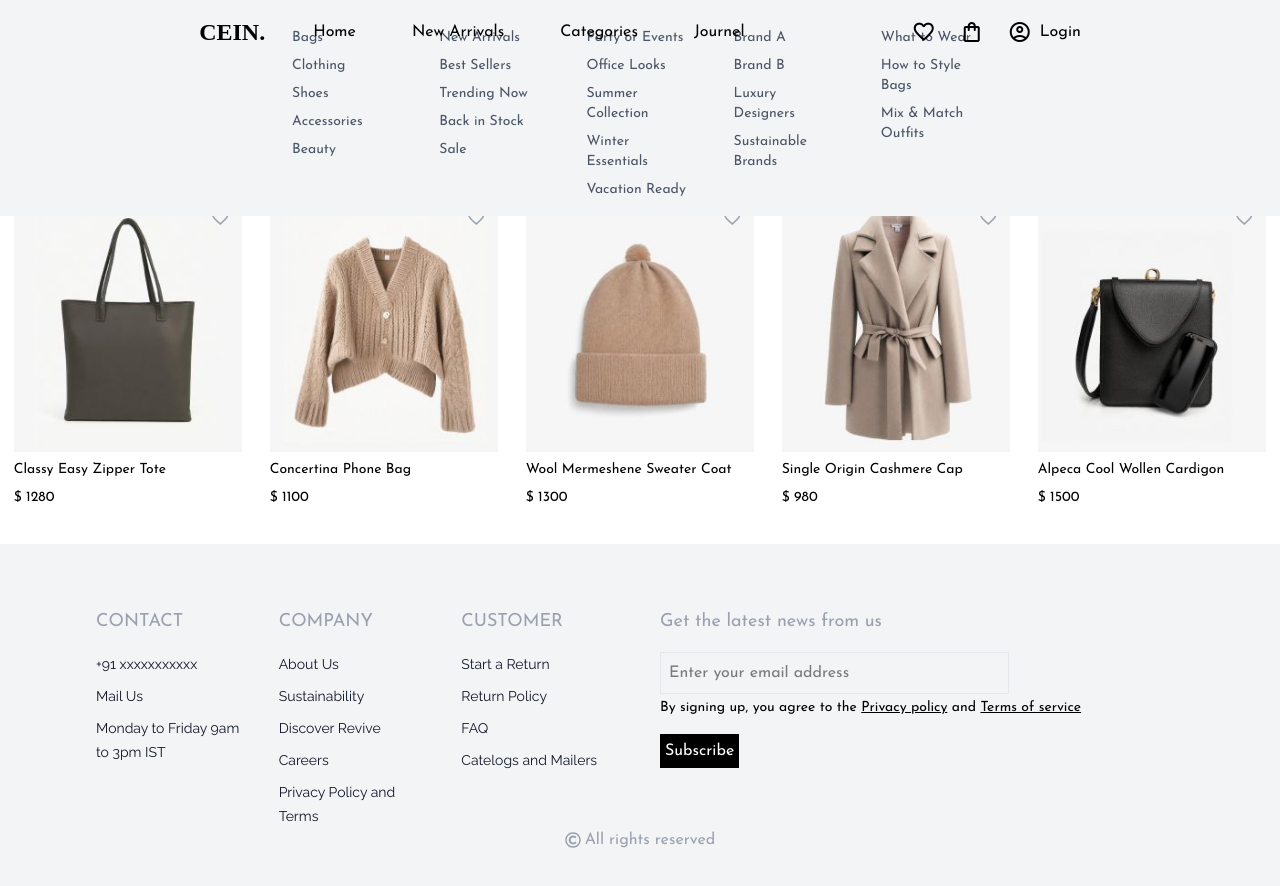
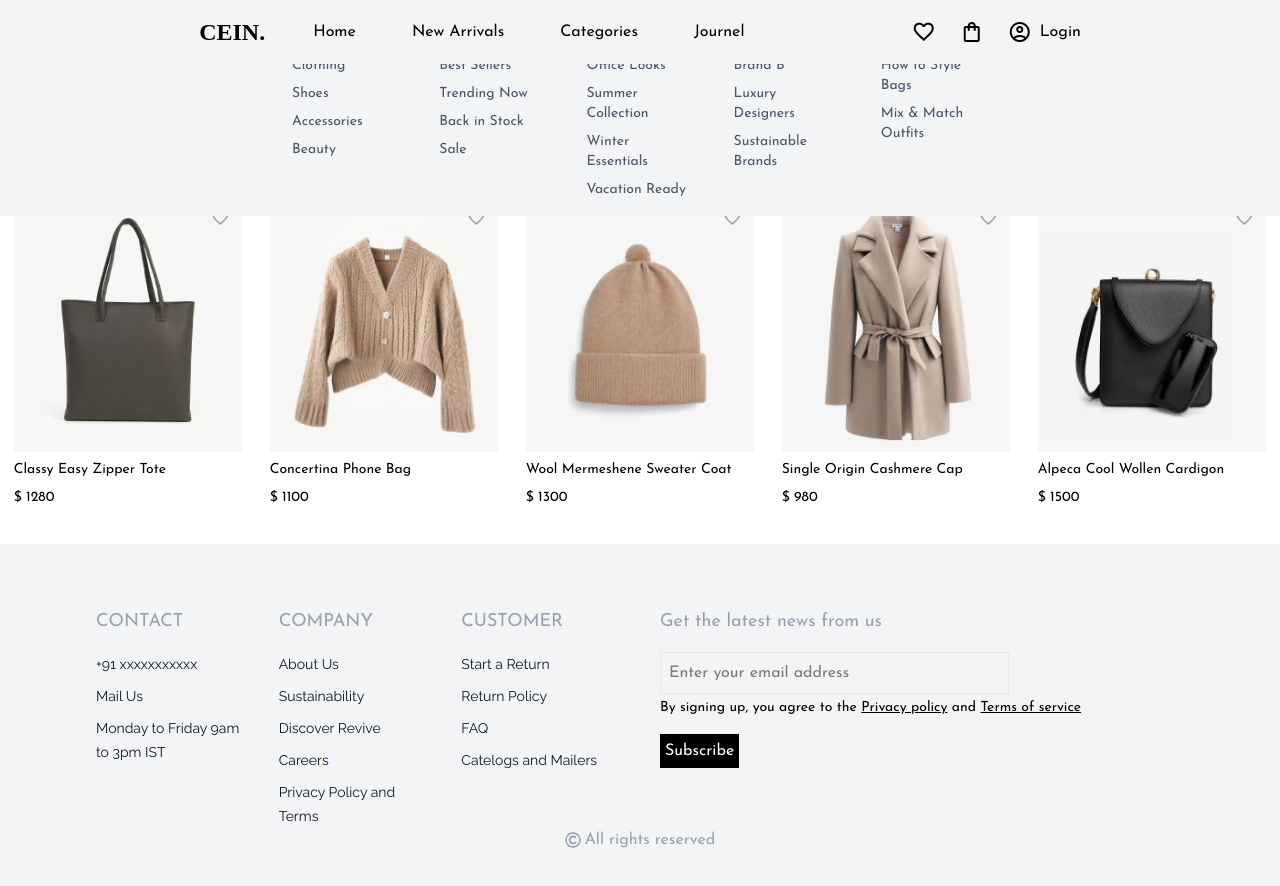
Before and after one commit to Arun-mec/petals-ecommerce-client, a React (Vite) app: page /products in a window 1280 px wide. Shown: the top 886 px of the page. Built offline with nearby package versions, Linux system fonts and the light colour scheme; a web font is replaced by a local one.

Commit message:
Modified navbar

```diff
--- a/src/components/layout/navbar/Navbar.jsx
+++ b/src/components/layout/navbar/Navbar.jsx
@@ -1,4 +1,4 @@
-import { useState } from 'react';
+import { useEffect, useState } from 'react';
 import { useLocation, Link } from 'react-router-dom';
 import Logo from '../logo/Logo';
 import NavDrawer from './NavDrawer';
@@ -20,18 +20,13 @@ const Navbar = () => {
     const handleMouseLeave = () => setIsVisible(false);
 
     // Memoize navbar class based on route and visibility
-    const navbarClass = () => {
-        if (!isHome) return 'bg-gray-100 text-black';
-        return isVisible ? 'bg-gray-100 text-black' : 'bg-black/25 text-white';
-    };
-
     return (
         <>
             {/* Desktop view */}
             <section
                 onMouseEnter={handleMouseEnter}
                 onMouseLeave={handleMouseLeave}
-                className={`${navbarClass} w-full h-16 sticky top-0 left-0 hidden lg:flex flex-row items-center
+                className={`${isHome ? isVisible ? 'bg-gray-100 text-black' : 'bg-black/25 text-white' : 'bg-gray-100 text-black'} w-full h-16 sticky top-0 left-0 hidden lg:flex flex-row items-center
                     justify-evenly z-[80] text-md font-sans px-10`}>
                 <nav className="h-full flex flex-row items-center justify-baseline gap-10">
                     <Logo />
@@ -48,7 +43,7 @@ const Navbar = () => {
 
             {/* Mobile view */}
 
-            <NavbarSm navbarClass={navbarClass} toggleDrawer={toggleDrawer}/>
+            <NavbarSm navbarClass={`${isHome ? isVisible ? 'bg-gray-100 text-black' : 'bg-black/25 text-white' : 'bg-gray-100 text-black'}`} toggleDrawer={toggleDrawer}/>
 
             {isDrawOpen && <NavDrawer toggleDrawer={toggleDrawer} />}
         </>
```
